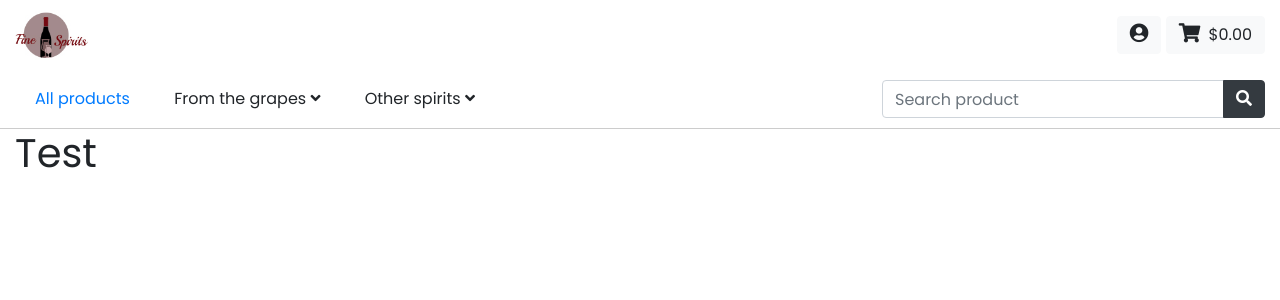
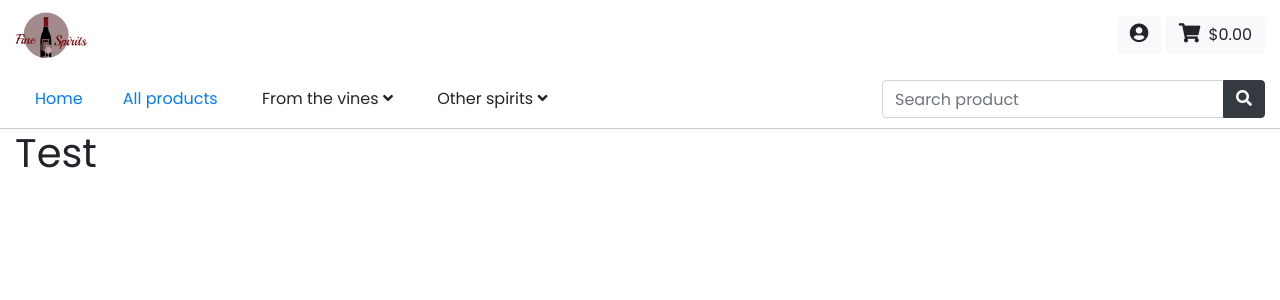
Before and after one commit to Code-Institute-Submissions/FrankN88-fine-spirits_AprResub, a Django app: page / in a window 1280 px wide. Shown: the top 300 px of the page. Run offline with Django 3.2, Linux system fonts and the light colour scheme; some libraries are stand-ins or nearby versions.

Commit message:
added navbar link home

```diff
--- a/templates/includes/nav-bar-bottom.html
+++ b/templates/includes/nav-bar-bottom.html
@@ -1,4 +1,10 @@
 <div class="nav-bar-bottom">
+
+    <span>
+        <div>
+            <a href="{% url 'home' %}">Home</a>
+        </div>
+    </span>
 
     <div class="nav-menu">
         <span class="sub-menu">
@@ -11,7 +17,7 @@
         </span>
 
         <span class="sub-menu">
-            <a>From the grapes <i class="fas fa-angle-down"></i></a>
+            <a>From the vines <i class="fas fa-angle-down"></i></a>
             <div>
                 <a href="{% url 'products' %}?category=grappa">Grappa</a>
                 <a href="{% url 'products' %}?category=cognac-armagnac">Cognac & Armagnac</a>
```
